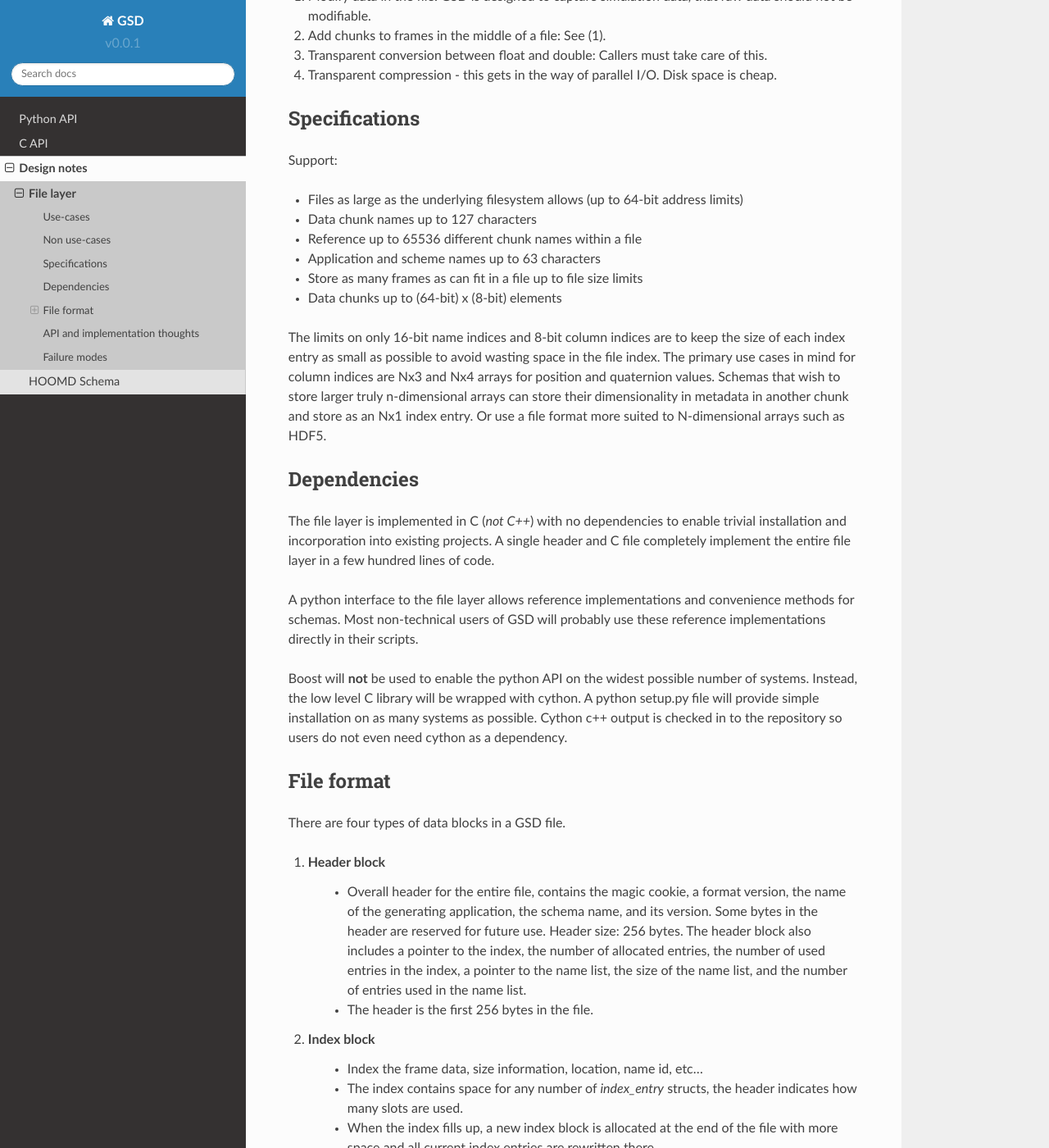
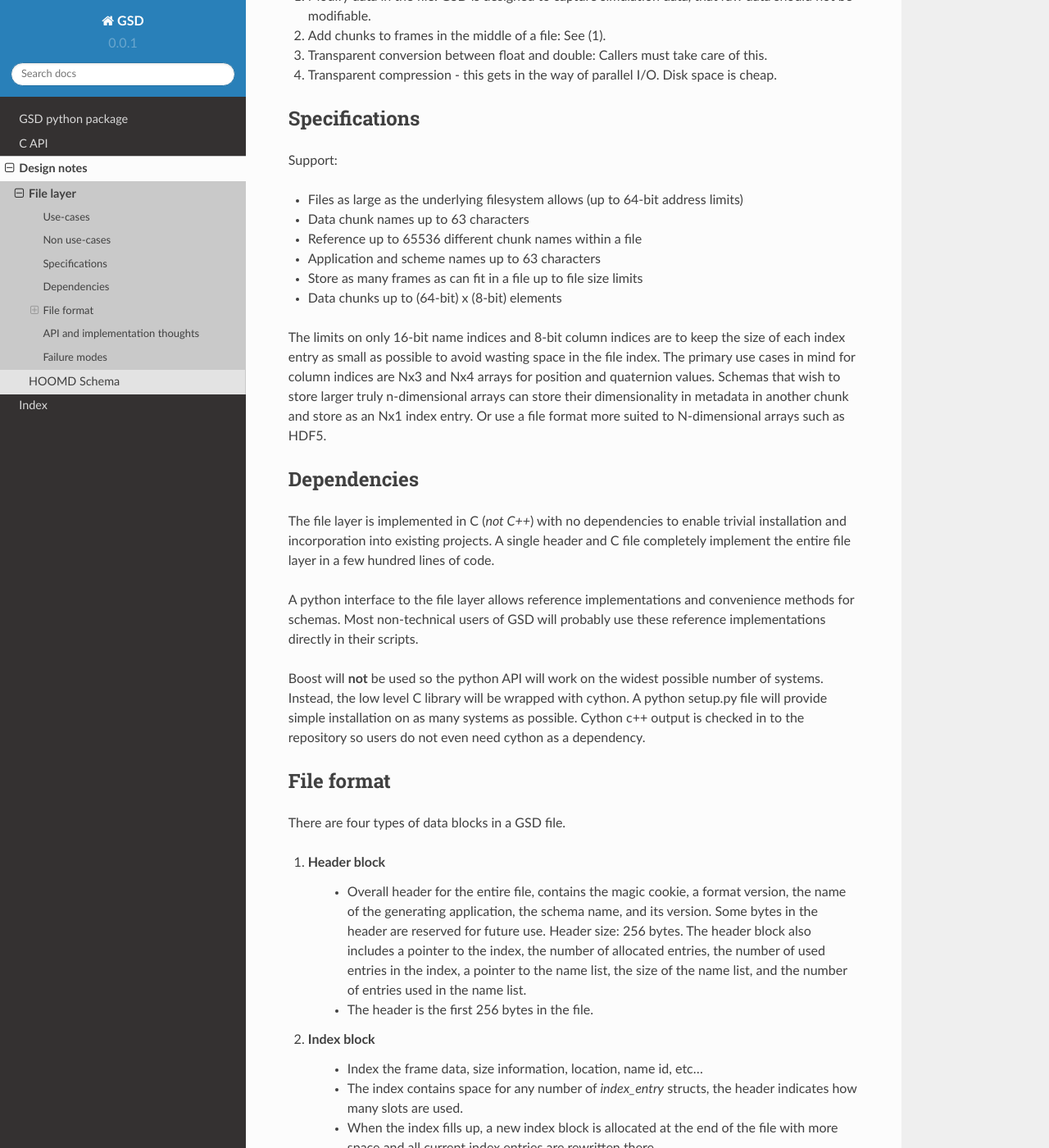
Before and after one commit to glotzerlab/gsd, a Sphinx documentation site: the page built from doc/file-level-design.rst, in a window 1280 px wide and 1400 px high, scrolled down 1092 px. Shown: the whole window at 82% size. Built offline with Sphinx 7.4.7 and the Read the Docs theme 2.0.0, drawn with Linux system fonts in a browser that asks for light colours.

Commit message:
Improve documentation

```diff
--- a/doc/conf.py
+++ b/doc/conf.py
@@ -32,7 +32,10 @@
 extensions = [
     'sphinx.ext.autodoc',
     'sphinx.ext.napoleon',
+    'sphinx.ext.intersphinx',
 ]
+
+intersphinx_mapping = {'python': ('https://docs.python.org/3', None)}
 
 # Add any paths that contain templates here, relative to this directory.
 templates_path = ['_templates']
@@ -55,9 +58,9 @@
 # built documents.
 #
 # The short X.Y version.
-version = 'v0.0.1'
+version = '0.0.1'
 # The full version, including alpha/beta/rc tags.
-# release = 'v0.0.1'
+release = version;
 
 # The language for content autogenerated by Sphinx. Refer to documentation
 # for a list of supported languages.
--- a/doc/file-level-design.rst
+++ b/doc/file-level-design.rst
@@ -51,7 +51,7 @@
 Support:
 
 * Files as large as the underlying filesystem allows (up to 64-bit address limits)
-* Data chunk names up to 127 characters
+* Data chunk names up to 63 characters
 * Reference up to 65536 different chunk names within a file
 * Application and scheme names up to 63 characters
 * Store as many frames as can fit in a file up to file size limits
@@ -73,7 +73,7 @@
 A python interface to the file layer allows reference implementations and convenience methods for schemas.
 Most non-technical users of GSD will probably use these reference implementations directly in their scripts.
 
-Boost will **not** be used to enable the python API on the widest possible number of systems. Instead, the low
+Boost will **not** be used so the python API will work on the widest possible number of systems. Instead, the low
 level C library will be wrapped with cython. A python setup.py file will provide simple installation
 on as many systems as possible. Cython c++ output is checked in to the repository so users do not even need
 cython as a dependency.
--- /dev/null
+++ b/doc/index.rst
@@ -0,0 +1,5 @@
+Index
+=====
+
+* :ref:`genindex`
+* :ref:`modindex`
--- a/doc/python-module-gsd.fl.rst
+++ b/doc/python-module-gsd.fl.rst
@@ -1,5 +1,5 @@
-gsd.fl
-------
+gsd.fl module
+-------------
 
 .. automodule:: gsd.fl
     :synopsis: The file layer provides a low level API for directly accessing gsd files.
--- a/doc/root.rst
+++ b/doc/root.rst
@@ -1,5 +1,5 @@
 GSD documentation
-===============================
++++++++++++++++++
 
 Contents:
 
@@ -9,6 +9,4 @@
    python-api
    c-api
    design-notes
-
-* :ref:`genindex`
-* :ref:`modindex`
+   index
```
Also changed, not shown: doc/python-api.rst (+23 -12 lines), gsd/__init__.py (added, +15 -0 lines), 1 other file.
